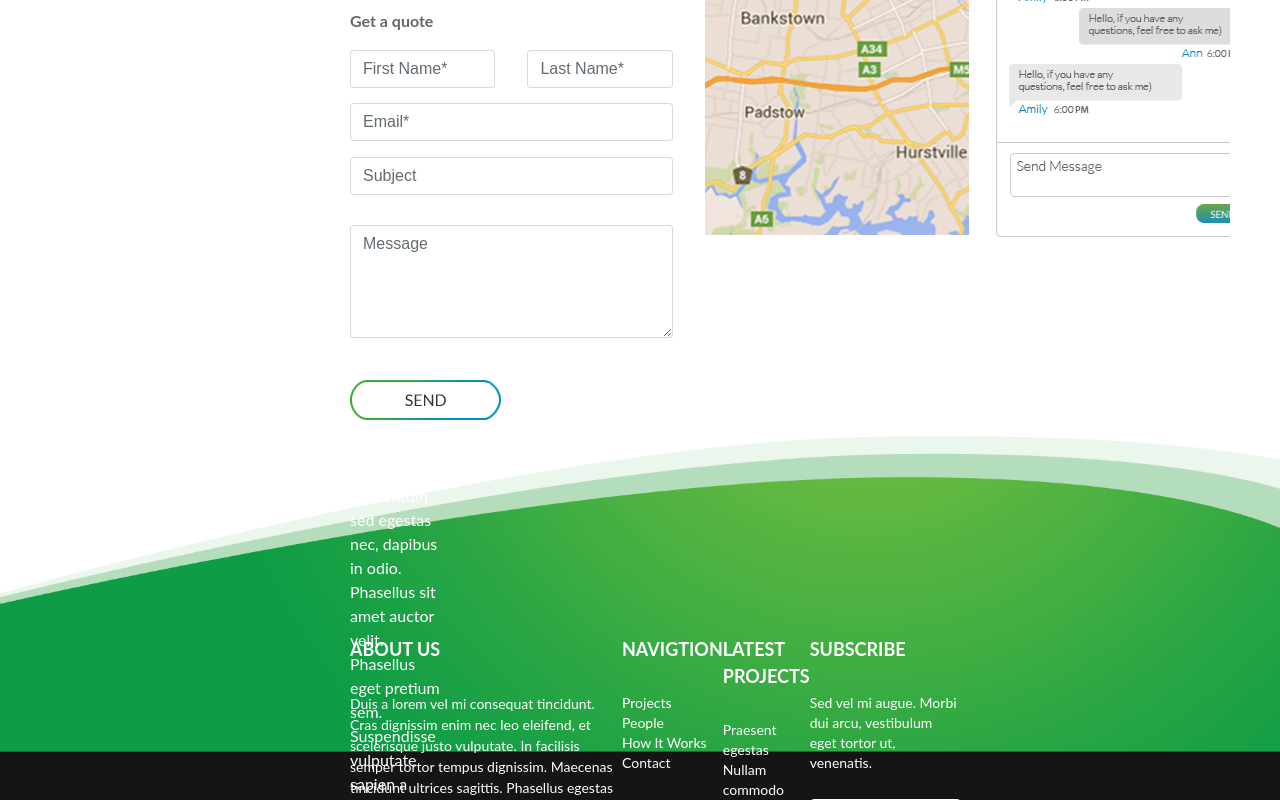
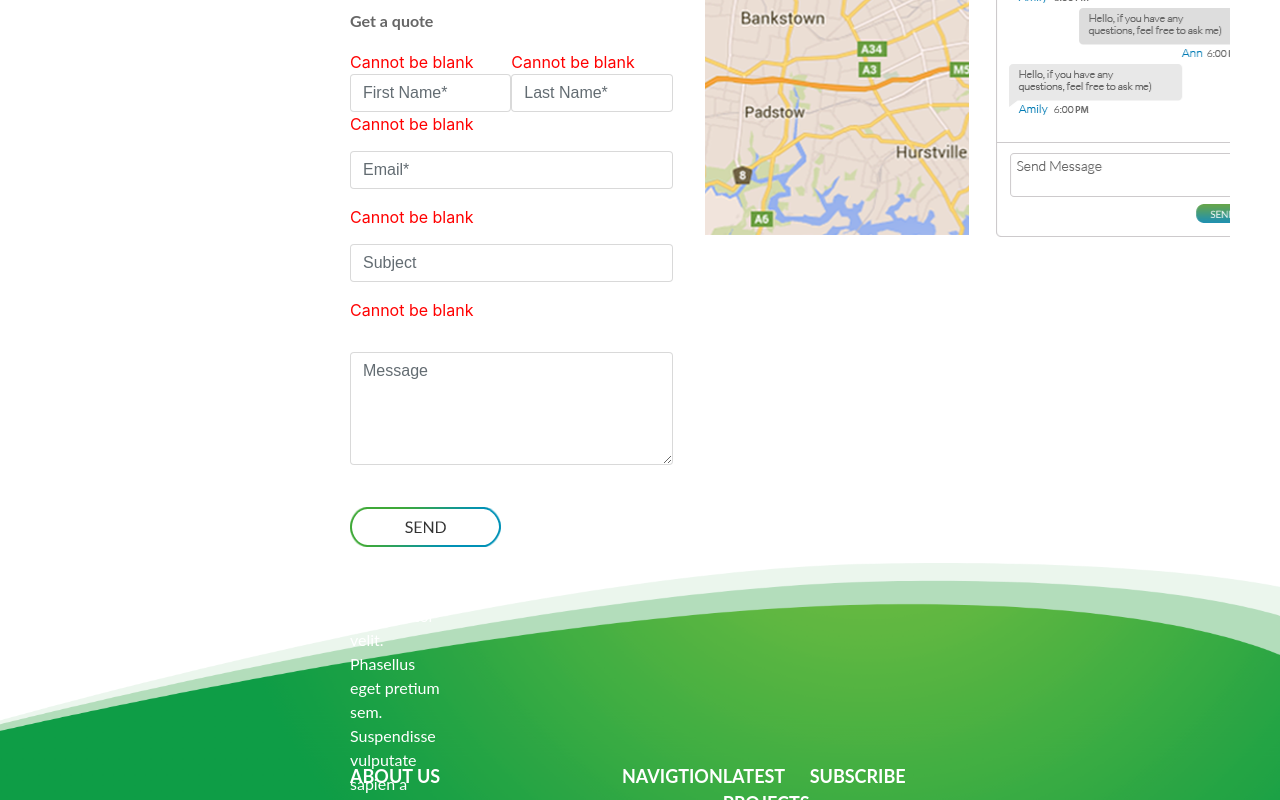
Before and after one commit to tavo0earth/My-project-1-Availery, a plain HTML site: page index.html in a window 1280 px wide. Both pictures are taken after a click on the link 425 px from the left and 6508 px from the top of the page. Shown: the part 6110-6910 px from the top of the page. Drawn offline with nearby package versions, Linux system fonts and the light colour scheme; no server answers.

Commit message:
Create red lettering

```diff
--- a/index.html
+++ b/index.html
@@ -347,19 +347,23 @@
         </div>
         <div class="table">
             <span class="text5">Get a quote</span>
-                <div class="name">
-                    <input class="form-control" name="firstName" type="text" required placeholder="First Name*">
-                    <input class="form-control" name="lastName" type="text" required placeholder="Last Name*">
-                </div>
-                <div class="other">
-                    <div class="form-group">
+            <div class="name">
+                <div class="xxx">
+                <input class="form-control" name="firstName" type="text" required placeholder="First Name*">
+            </div>
+            <div class="xxx">
+                <input class="form-control" name="lastName" type="text" required placeholder="Last Name*">
+            </div>
+            </div>
+            <div class="other">
+                <div class="form-group xxx">
                         <input class="form-control" name="email" type="email" aria-describedby="emailHelp"
                                required placeholder="Email*">
                     </div>
-                    <div class="form-group">
+                    <div class="form-group xxx">
                         <input class="form-control" name="subject" type="text" required placeholder="Subject">
                     </div>
-                    <div class="form-group1">
+                    <div class="form-group1 xxx">
                         <textarea class="form-control" name="message" required placeholder="Message" rows="3"></textarea>
                     </div>
                 </div>
--- a/scripts.js
+++ b/scripts.js
@@ -31,7 +31,39 @@ function sendContacts() {
 
 var contacts = document.querySelector('.table');
 var button = contacts.querySelector('#send');
+var fields = contacts.querySelectorAll('.form-control');
+var xxx = contacts.querySelectorAll('.xxx');
+
 button.addEventListener('click', function (evt) {
     evt.preventDefault();
     sendContacts();
+
+    oneError();
+
+    checkVoids();
 });
+
+var checkError = function (text) {
+    var error = document.createElement('div');
+    error.className = 'error';
+    error.style.color = 'red';
+    error.innerHTML = text;
+    return error;
+};
+
+var checkVoids = function () {
+    for (var i = 0; i < fields.length; i++) {
+        if (!fields[i].value) {
+            console.log('поле не заполнено', fields[i]);
+            var error = checkError ('Cannot be blank');
+            xxx[i].insertBefore(error, fields[i]);
+        };
+    };
+};
+
+var oneError = function () {
+    var errors = contacts.querySelectorAll('.error');
+    for (var i = 0; i < errors.length; i++) {
+        errors[i].remove()
+    };
+};
--- a/styles/style.css
+++ b/styles/style.css
@@ -527,12 +527,11 @@
 
 .table .name {
     display: flex;
-    justify-content: space-between;
     margin-top: 17px;
 }
 
-.name .form-control {
-    width: 45%;
+.name .xxx {
+    width: 100%;
 }
 
 .other .form-control {
```
